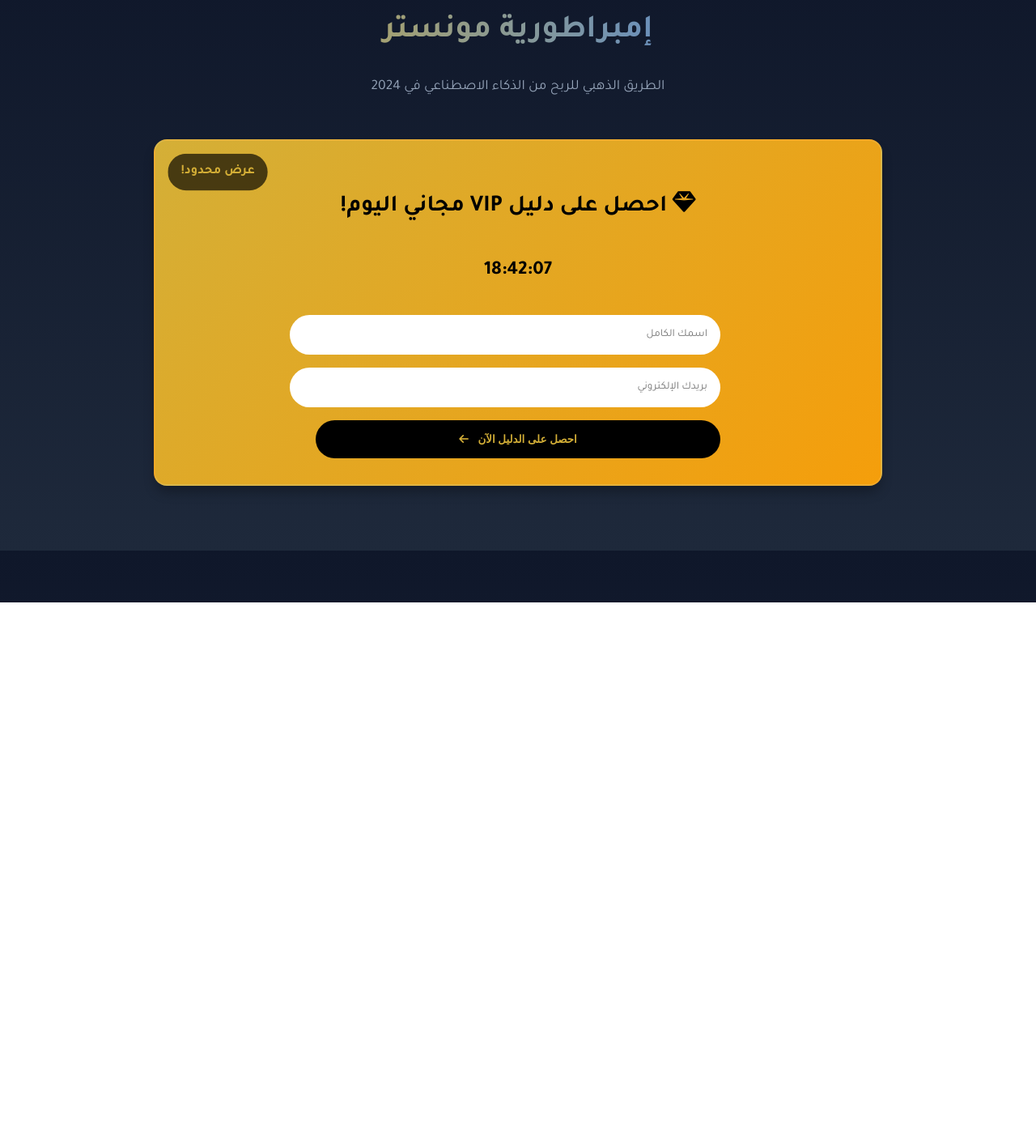
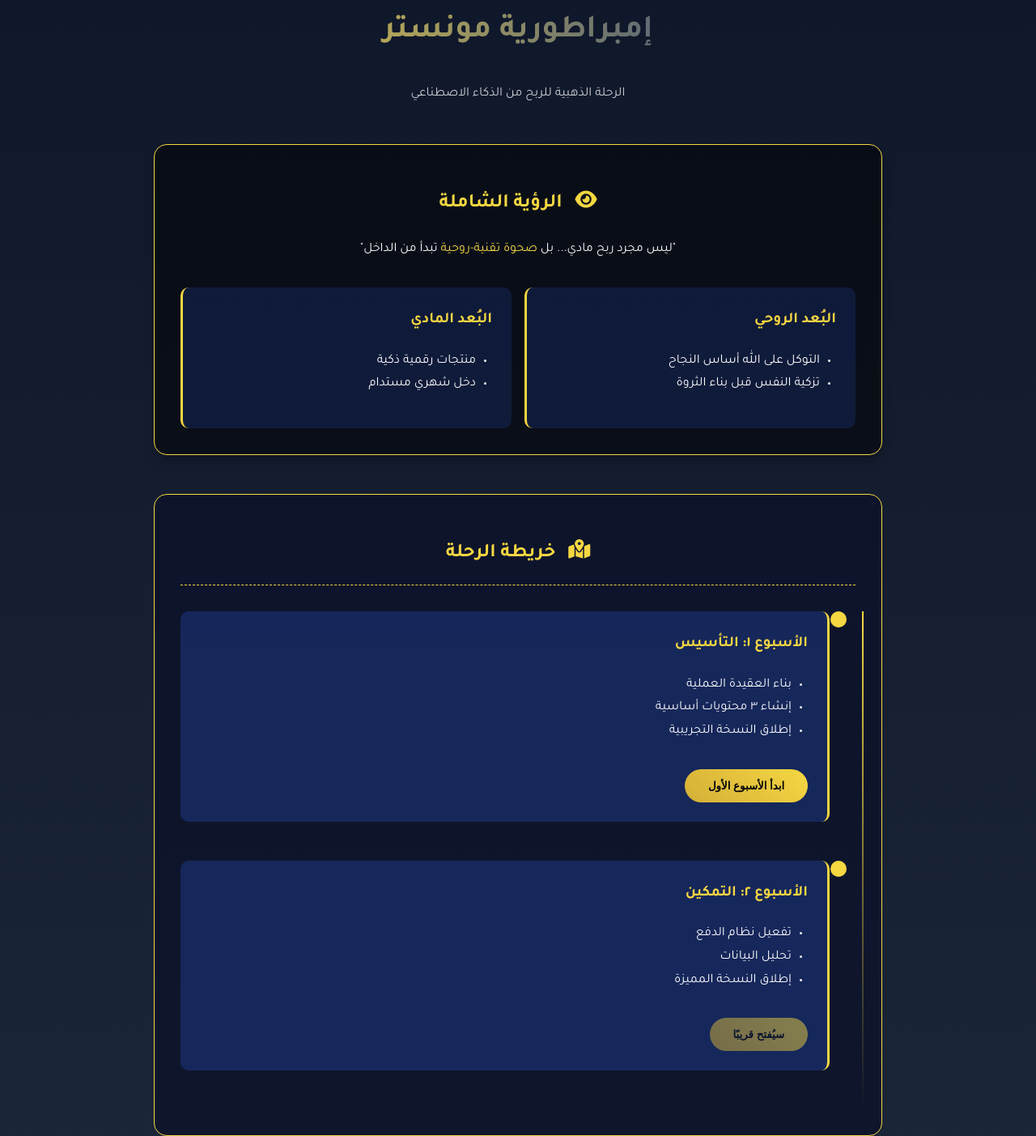
Before and after one commit to monsterhsm/monster.ai, a plain HTML site: page index.html in a window 1280 px wide. Shown: the part 56-1459 px from the top of the page at 81% size. Before the commit the page ends 800 px from the top, so only its background shows below. Drawn offline with Linux system fonts and the light colour scheme.

Commit message:
Update index.html

```diff
--- a/index.html
+++ b/index.html
@@ -3,30 +3,30 @@
 <head>
     <meta charset="UTF-8">
     <meta name="viewport" content="width=device-width, initial-scale=1.0">
+    <title>رحلة الوعي والربح | إمبراطورية مونستر</title>
 
-    <!-- تحسينات SEO المتقدمة -->
-    <title>إمبراطورية مونستر | الربح من الذكاء الاصطناعي 2024</title>
-    <meta name="description" content="احصل على دليل الربح من الذكاء الاصطناعي بدون خبرة - استراتيجيات مدروسة وأدوات مجانية لبناء ثروتك الرقمية">
-    <meta name="keywords" content="ربح من AI، مشاريع الذكاء الاصطناعي، أتمتة الدخل، العمل الحر، ChatGPT">
-    <meta property="og:image" content="https://example.com/images/og-image.jpg">
-    <link rel="canonical" href="https://monsterhsm.github.io/monster.ai/">
+    <!-- تحسينات SEO -->
+    <meta name="description" content="رحلة متكاملة تربط بين التمكين المادي والنمو الروحي باستخدام الذكاء الاصطناعي">
+    <meta property="og:image" content="https://example.com/images/journey-map.jpg">
 
-    <!-- ألوان فاخرة مريحة للعين -->
+    <!-- الخطوط والأيقونات -->
+    <link href="https://fonts.googleapis.com/css2?family=Tajawal:wght@400;500;700&display=swap" rel="stylesheet">
+    <link rel="stylesheet" href="https://cdnjs.cloudflare.com/ajax/libs/font-awesome/6.4.0/css/all.min.css">
+
     <style>
         :root {
             --primary-dark: #0f172a;
-            --secondary-dark: #1e293b;
-            --accent-gold: #d4af37;
-            --accent-blue: #3b82f6;
+            --gold-light: #f5d742;
+            --gold-dark: #d4af37;
+            --spiritual-blue: #1e3a8a;
             --text-light: #f8fafc;
-            --text-gray: #94a3b8;
-            --gradient-bg: linear-gradient(to bottom, #0f172a, #1e293b);
+            --holy-gradient: linear-gradient(to bottom, #0f172a, #1e293b);
             --card-shadow: 0 10px 15px -3px rgba(0, 0, 0, 0.3);
         }
 
         body {
             font-family: 'Tajawal', sans-serif;
-            background: var(--gradient-bg);
+            background: var(--holy-gradient);
             color: var(--text-light);
             line-height: 1.8;
             margin: 0;
@@ -39,74 +39,183 @@
             padding: 2rem;
         }
 
-        /* التصميم الفاخر للعرض الخاص */
-        .special-offer {
-            background: linear-gradient(135deg, var(--accent-gold), #f59e0b);
-            border-radius: 1rem;
+        /* تصميم الوحي */
+        .revelation-box {
+            background: rgba(0, 0, 0, 0.5);
+            border: 1px solid var(--gold-light);
+            border-radius: 16px;
             padding: 2rem;
             margin: 3rem 0;
             position: relative;
             overflow: hidden;
             box-shadow: var(--card-shadow);
-            border: 2px solid rgba(255, 255, 255, 0.1);
         }
 
-        .offer-badge {
+        /* خط الزمن */
+        .timeline {
+            position: relative;
+            padding-right: 2rem;
+        }
+
+        .timeline-step {
+            position: relative;
+            padding-bottom: 3rem;
+        }
+
+        .timeline-step:last-child {
+            padding-bottom: 0;
+        }
+
+        .timeline-marker {
             position: absolute;
-            top: 1rem;
-            left: 1rem;
-            background: rgba(0, 0, 0, 0.7);
-            color: var(--accent-gold);
-            padding: 0.5rem 1rem;
+            right: -1.3rem;
+            top: 0;
+            width: 20px;
+            height: 20px;
+            background: var(--gold-light);
+            border-radius: 50%;
+            z-index: 2;
+        }
+
+        .timeline-connector {
+            position: absolute;
+            right: -0.6rem;
+            top: 0;
+            bottom: 0;
+            width: 2px;
+            background: linear-gradient(to bottom, var(--gold-light), transparent);
+            z-index: 1;
+        }
+
+        /* الأزرار */
+        .gold-btn {
+            background: linear-gradient(45deg, var(--gold-dark), var(--gold-light));
+            color: #000;
+            border: none;
+            padding: 0.8rem 1.8rem;
             border-radius: 2rem;
             font-weight: bold;
-            animation: pulse 2s infinite;
+            cursor: pointer;
+            transition: all 0.3s;
+            display: inline-block;
+            text-decoration: none;
+            margin-top: 1rem;
+        }
+
+        .gold-btn:hover {
+            transform: translateY(-3px);
+            box-shadow: 0 5px 15px rgba(245, 215, 66, 0.4);
+        }
+
+        /* التأثيرات */
+        @keyframes pulse {
+            0% { transform: scale(1); opacity: 1; }
+            50% { transform: scale(1.05); opacity: 0.8; }
+            100% { transform: scale(1); opacity: 1; }
+        }
+
+        .pulse-effect {
+            animation: pulse 3s infinite;
         }
     </style>
-
-    <link href="https://fonts.googleapis.com/css2?family=Tajawal:wght@400;500;700&display=swap" rel="stylesheet">
-    <link rel="stylesheet" href="https://cdnjs.cloudflare.com/ajax/libs/font-awesome/6.4.0/css/all.min.css">
 </head>
 <body>
+
 <!-- شريط التقدم -->
-    <div id="page-progress" style="height:4px;background:linear-gradient(to right, var(--accent-gold), var(--accent-blue));position:fixed;top:0;right:0;width:0%;z-index:9999;"></div>
+<div id="page-progress" style="height:4px;background:linear-gradient(to right, var(--gold-light), var(--spiritual-blue));position:fixed;top:0;right:0;width:0%;z-index:9999;"></div>
 
 <div class="container">
     <!-- العنوان الرئيسي -->
     <header style="text-align: center; margin-bottom: 3rem;">
-            <h1 style="font-size: 2.5rem; background: linear-gradient(to right, var(--accent-gold), var(--accent-blue)); -webkit-background-clip: text; -webkit-text-fill-color: transparent; margin-bottom: 1rem;">
+        <h1 style="font-size: 2.5rem; background: linear-gradient(to right, var(--gold-light), var(--spiritual-blue)); -webkit-background-clip: text; -webkit-text-fill-color: transparent;">
             إمبراطورية مونستر
         </h1>
-            <p style="color: var(--text-gray); font-size: 1.1rem;">
-                الطريق الذهبي للربح من الذكاء الاصطناعي في 2024
+        <p style="color: var(--text-light); opacity: 0.8;">
+            الرحلة الذهبية للربح من الذكاء الاصطناعي
         </p>
     </header>
 
-        <!-- العرض الخاص -->
-        <section class="special-offer">
-            <div class="offer-badge">عرض محدود!</div>
+    <!-- قسم الرؤية -->
+    <section class="revelation-box">
+        <h2 style="color: var(--gold-light); text-align: center;">
+            <i class="fas fa-eye" style="margin-left: 10px;"></i> الرؤية الشاملة
+        </h2>
+        <p style="text-align: center;">
+            "ليس مجرد ربح مادي... بل <span style="color: var(--gold-light);">صحوة تقنية-روحية</span> تبدأ من الداخل"
+        </p>
 
-            <h2 style="color: #000; text-align: center; font-size: 1.8rem; margin-bottom: 1.5rem;">
-                <i class="fas fa-gem" style="color: #000;"></i> احصل على دليل VIP مجاني اليوم!
+        <div style="display: flex; flex-wrap: wrap; gap: 1rem; margin-top: 2rem;">
+            <div style="flex: 1; min-width: 200px; background: rgba(30, 58, 138, 0.3); padding: 1.5rem; border-radius: 10px; border-left: 3px solid var(--gold-light);">
+                <h3 style="color: var(--gold-light); margin-top: 0;">البُعد الروحي</h3>
+                <ul style="padding-right: 20px;">
+                    <li>التوكل على الله أساس النجاح</li>
+                    <li>تزكية النفس قبل بناء الثروة</li>
+                </ul>
+            </div>
+
+            <div style="flex: 1; min-width: 200px; background: rgba(30, 58, 138, 0.3); padding: 1.5rem; border-radius: 10px; border-left: 3px solid var(--gold-light);">
+                <h3 style="color: var(--gold-light); margin-top: 0;">البُعد المادي</h3>
+                <ul style="padding-right: 20px;">
+                    <li>منتجات رقمية ذكية</li>
+                    <li>دخل شهري مستدام</li>
+                </ul>
+            </div>
+        </div>
+    </section>
+
+    <!-- خريطة الرحلة -->
+    <section style="background: rgba(10, 16, 40, 0.7); padding: 2rem; border-radius: 16px; margin-top: 2rem; border: 1px solid var(--gold-light);">
+        <h2 style="color: var(--gold-light); text-align: center; border-bottom: 1px dashed var(--gold-light); padding-bottom: 1rem;">
+            <i class="fas fa-map-marked-alt" style="margin-left: 10px;"></i> خريطة الرحلة
         </h2>
 
-            <div id="countdown" style="display: flex; justify-content: center; gap: 1rem; font-size: 1.5rem; font-weight: bold; color: #000; margin: 2rem 0;">
-                <div><span id="hours">23</span>:<span id="minutes">59</span>:<span id="seconds">59</span></div>
+        <div class="timeline" style="margin-top: 2rem;">
+            <!-- الأسبوع الأول -->
+            <div class="timeline-step">
+                <div class="timeline-marker"></div>
+                <div style="background: rgba(30, 58, 138, 0.5); padding: 1.5rem; border-radius: 10px; border-right: 3px solid var(--gold-light);">
+                    <h3 style="color: var(--gold-light); margin-top: 0;">الأسبوع ١: التأسيس</h3>
+                    <ul style="padding-right: 20px;">
+                        <li>بناء العقيدة العملية</li>
+                        <li>إنشاء ٣ محتويات أساسية</li>
+                        <li>إطلاق النسخة التجريبية</li>
+                    </ul>
+                    <button onclick="startJourney(1)" class="gold-btn">
+                        ابدأ الأسبوع الأول
+                    </button>
+                </div>
             </div>
 
-            <form id="offer-form" style="max-width: 500px; margin: 0 auto;">
-                <input type="text" placeholder="اسمك الكامل" required style="width: 100%; padding: 1rem; margin-bottom: 1rem; border: none; border-radius: 2rem; font-family: 'Tajawal';">
-                <input type="email" placeholder="بريدك الإلكتروني" required style="width: 100%; padding: 1rem; margin-bottom: 1rem; border: none; border-radius: 2rem; font-family: 'Tajawal';">
-                <button type="submit" style="background: #000; color: var(--accent-gold); border: none; padding: 1rem 2rem; border-radius: 2rem; font-weight: bold; cursor: pointer; width: 100%; transition: all 0.3s;">
-                    احصل على الدليل الآن <i class="fas fa-arrow-left" style="margin-right: 8px;"></i>
+            <!-- الأسبوع الثاني -->
+            <div class="timeline-step">
+                <div class="timeline-marker"></div>
+                <div style="background: rgba(30, 58, 138, 0.5); padding: 1.5rem; border-radius: 10px; border-right: 3px solid var(--gold-light);">
+                    <h3 style="color: var(--gold-light); margin-top: 0;">الأسبوع ٢: التمكين</h3>
+                    <ul style="padding-right: 20px;">
+                        <li>تفعيل نظام الدفع</li>
+                        <li>تحليل البيانات</li>
+                        <li>إطلاق النسخة المميزة</li>
+                    </ul>
+                    <button id="week2-btn" class="gold-btn" style="opacity: 0.5; cursor: not-allowed;" disabled>
+                        سيُفتح قريبًا
                     </button>
-            </form>
+                </div>
+            </div>
+
+            <div class="timeline-connector"></div>
+        </div>
     </section>
 
-        <!-- محتوى المقال -->
-        <article style="margin-top: 3rem;">
-            <!-- أقسام المحتوى هنا -->
-        </article>
+    <!-- نظام المتابعة -->
+    <section style="background: rgba(212, 175, 55, 0.1); padding: 2rem; border-radius: 16px; margin-top: 3rem; border: 1px dashed var(--gold-light);">
+        <h2 style="color: var(--gold-light); text-align: center;">
+            <i class="fas fa-chart-line" style="margin-left: 10px;"></i> تقدمك الشخصي
+        </h2>
+
+        <div id="progress-container" style="margin-top: 1.5rem;">
+            <!-- سيتم ملؤها بالسكربت -->
+        </div>
+    </section>
 </div>
 
 <!-- السكربتات -->
@@ -118,72 +227,104 @@
     document.getElementById('page-progress').style.width = scrollProgress + '%';
 });
 
-    // مؤقت العد التنازلي
-    function updateCountdown() {
-        const now = new Date();
-        const endOfDay = new Date();
-        endOfDay.setHours(23, 59, 59, 999);
+// نظام المتابعة
+const userProgress = {
+    week1: {
+        tasks: [
+            { name: "كتابة العقيدة العملية", completed: false },
+            { name: "تصميم ٣ محتويات", completed: false },
+            { name: "إطلاق النسخة التجريبية", completed: false }
+        ],
+        started: false,
+        completed: false
+    },
+    week2: {
+        tasks: [
+            { name: "إعداد نظام الدفع", completed: false },
+            { name: "تحليل بيانات المستخدمين", completed: false },
+            { name: "إطلاق النسخة المميزة", completed: false }
+        ],
+        started: false,
+        completed: false
+    }
+};
 
-        const diff = endOfDay - now;
+function renderProgress() {
+    const container = document.getElementById('progress-container');
+    let html = '';
 
-        const hours = Math.floor(diff / (1000 * 60 * 60));
-        const minutes = Math.floor((diff % (1000 * 60 * 60)) / (1000 * 60));
-        const seconds = Math.floor((diff % (1000 * 60)) / 1000);
+    for (const [week, data] of Object.entries(userProgress)) {
+        if (data.started) {
+            html += `<h3 style="color: var(--gold-light);">${week === 'week1' ? 'الأسبوع الأول' : 'الأسبوع الثاني'}</h3>`;
+            html += `<div style="margin-bottom: 1.5rem;">`;
 
-        document.getElementById('hours').textContent = String(hours).padStart(2, '0');
-        document.getElementById('minutes').textContent = String(minutes).padStart(2, '0');
-        document.getElementById('seconds').textContent = String(seconds).padStart(2, '0');
+            data.tasks.forEach(task => {
+                html += `
+                <div style="display: flex; align-items: center; margin-bottom: 0.5rem;">
+                    <input type="checkbox" id="${task.name}" ${task.completed ? 'checked' : ''}
+                           onchange="updateTask('${week}', '${task.name}')" style="margin-left: 10px;">
+                    <label for="${task.name}" style="${task.completed ? 'text-decoration: line-through; opacity: 0.7;' : ''}">
+                        ${task.name}
+                    </label>
+                </div>`;
+            });
+
+            html += `</div>`;
+        }
     }
 
-    setInterval(updateCountdown, 1000);
-    updateCountdown();
+    container.innerHTML = html || '<p>ابدأ رحلتك لرؤية تقدمك هنا...</p>';
+}
 
-    // معالجة نموذج العرض
-    document.getElementById('offer-form').addEventListener('submit', function(e) {
-        e.preventDefault();
-        alert('شكراً لتسجيلك! سيصلك الدليل قريباً');
-        this.reset();
-    });
+function startJourney(weekNum) {
+    const weekKey = `week${weekNum}`;
+    if (confirm(`هل أنت مستعد لبدء الأسبوع ${weekNum}؟ هذه خطوة مهمة تتطلب التزامًا.`)) {
+        userProgress[weekKey].started = true;
+        localStorage.setItem('userProgress', JSON.stringify(userProgress));
 
-    // تأثيرات الحركة
+        if (weekNum === 1) {
+            document.getElementById('week2-btn').style.opacity = '1';
+            document.getElementById('week2-btn').style.cursor = 'pointer';
+            document.getElementById('week2-btn').removeAttribute('disabled');
+            document.getElementById('week2-btn').onclick = () => startJourney(2);
+        }
+
+        renderProgress();
+        alert(`تم تفعيل الأسبوع ${weekNum}! ستجد المهام في قسم التقدم.`);
+    }
+}
+
+function updateTask(week, taskName) {
+    const task = userProgress[week].tasks.find(t => t.name === taskName);
+    if (task) {
+        task.completed = !task.completed;
+        localStorage.setItem('userProgress', JSON.stringify(userProgress));
+        renderProgress();
+    }
+}
+
+// تحميل التقدم المحفوظ
 document.addEventListener('DOMContentLoaded', () => {
-        // إضافة تأثيرات للعناصر
-        const animateOnScroll = () => {
-            document.querySelectorAll('.fade-in').forEach(el => {
-                if (el.getBoundingClientRect().top < window.innerHeight - 100) {
-                    el.classList.add('active');
+    const savedProgress = localStorage.getItem('userProgress');
+    if (savedProgress) {
+        Object.assign(userProgress, JSON.parse(savedProgress));
+        if (userProgress.week1.started) {
+            document.getElementById('week2-btn').style.opacity = '1';
+            document.getElementById('week2-btn').style.cursor = 'pointer';
+            document.getElementById('week2-btn').removeAttribute('disabled');
+            document.getElementById('week2-btn').onclick = () => startJourney(2);
         }
-            });
-        };
-
-        window.addEventListener('scroll', animateOnScroll);
-        animateOnScroll();
+        renderProgress();
+    }
 });
 </script>
 
-    <!-- أنماط الحركة -->
-    <style>
-    @keyframes pulse {
-        0% { transform: scale(1); opacity: 1; }
-        50% { transform: scale(1.05); opacity: 0.8; }
-        100% { transform: scale(1); opacity: 1; }
-    }
+<!-- تذييل الصفحة -->
+<footer style="text-align: center; margin-top: 3rem; padding: 1.5rem; background: rgba(0,0,0,0.5);">
+    <p style="color: var(--gold-light); font-size: 0.9rem;">
+        "وَمَا تَوْفِيقِي إِلَّا بِاللَّهِ ۚ عَلَيْهِ تَوَكَّلْتُ وَإِلَيْهِ أُنِيبُ"
+    </p>
+</footer>
 
-    .fade-in {
-        opacity: 0;
-        transform: translateY(20px);
-        transition: all 0.6s ease-out;
-    }
-
-    .fade-in.active {
-        opacity: 1;
-        transform: translateY(0);
-    }
-
-    .special-offer button:hover {
-        transform: translateY(-3px);
-        box-shadow: 0 5px 15px rgba(0, 0, 0, 0.3);
-    }
-    </style>
 </body>
 </html>
```
Lines whose indentation alone changed are shown as unchanged.
